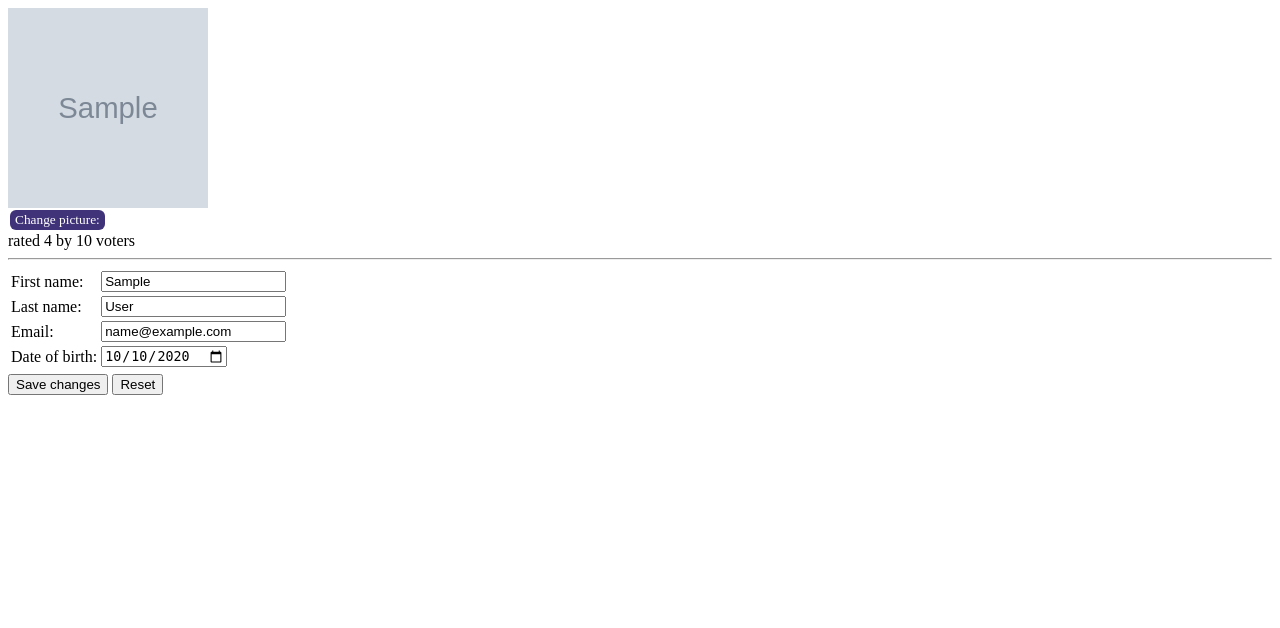
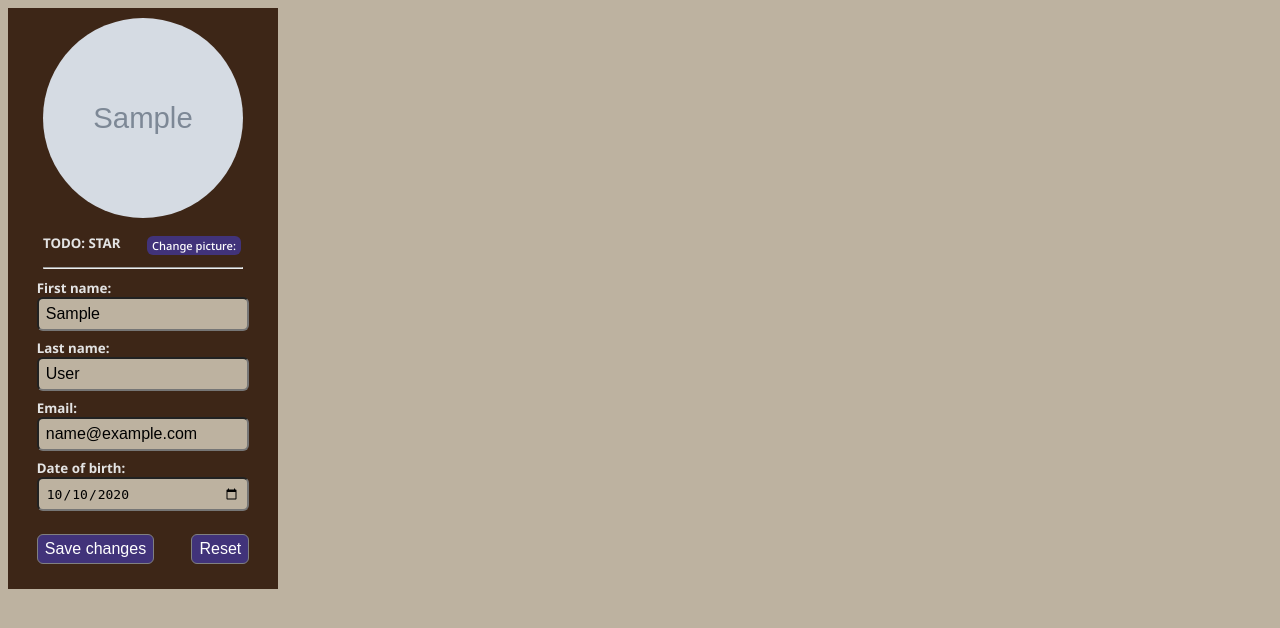
Before and after one commit to CorDamir/zagreballer, a Django app: template user_accounts/templates/my-profile.html in a window 1280 px wide. Shown: the top 628 px of the page. Run offline with Django 4.2, Linux system fonts and the light colour scheme; tables that the repository leaves empty hold one stand-in row (values such as "Sample post"); the template is opened without the code that fills it: values that come from a table or form of the project are taken from there, most other values are stand-ins (such as "Sample title", 1, 10 or a date in 2020); grey boxes marked "Sample" are stand-in pictures.

Commit message:
style user profile data edit display

```diff
--- a/static/assets/css/forms.css
+++ b/static/assets/css/forms.css
@@ -1,5 +1,6 @@
 /* LOGIN / SIGNUP FORMS STYLING */
 
+/*#data-edit-form,*/
 #login-form-container {
     z-index: 5;
     background-color: var(--strong);
@@ -41,6 +42,7 @@
     margin-bottom: 1.5rem;
 }
 
+/*#data-edit-form input,*/
 .form input {
     box-sizing: border-box;
     padding: 0 15px;
@@ -54,6 +56,7 @@
     outline: none;
 }
 
+/*#data-edit-form input:focus*/
 .form input:focus {
     box-shadow: 0 0px 3px rgb(255, 255, 255);
 }
--- a/static/assets/css/my-profile.css
+++ b/static/assets/css/my-profile.css
@@ -1,3 +1,5 @@
+@import url('https://fonts.googleapis.com/css2?family=Noto+Sans:ital,wght@0,100..900;1,100..900&family=Raleway:ital,wght@0,100..900;1,100..900&display=swap');
+
 :root {
     --strong: #3d2617;
     --bg: #BDB2A0;
@@ -9,21 +11,32 @@
     --reddish: #ec0b43;
 }
 
+body {
+    background-color: var(--bg);
+    font-family: "Noto Sans", serif;
+}
+
 fieldset{
     all: unset;
+}
+
+hr {
+    margin: 10px 0;
 }
 
 #user-image,
 #user-image > img {
     width: 200px;
     height: 200px;
+    border-radius: 50%;
+    margin-bottom: 1rem;
 }
 
-#image-upload-form input {
+#image-upload input {
     display: none;
 }
 
-#image-upload-form label {
+#image-upload label {
     display: inline-block;
     box-sizing: border-box;
     border-radius: 6px;
@@ -37,10 +50,54 @@ fieldset{
     transition: 0.4s;
 }
 
-#image-upload-form label::after {
-
+#data-edit-form {
+    max-width: 250px;
+    display: flex;
+    flex-direction: column;
+    align-items: center;
+    background-color: var(--strong);
+    padding: 10px;
+    color: var(--menu);
+    font-size: smaller;
+    font-weight: bold;
 }
 
-#image-upload-form label:hover {
-    background: var(--accent);
+#star-upload-container {
+    display: flex;
+    justify-content: space-between;
 }
+
+#user-data-set {
+    display: flex;
+    flex-direction: column;
+    width: 85%;
+}
+
+#user-data-set input,
+#data-edit-buttons button {
+    margin-bottom: 0.5rem;
+    height: 30px;
+    font-size: larger;
+    background-color: var(--bg);
+    padding: 0 7px;
+    border-radius: 6px;
+}
+
+#data-edit-buttons {
+    width: 85%;
+    display: flex;
+    justify-content: space-between;
+}
+
+#data-edit-buttons button {
+    transition: all 0.4s;
+    color: white;
+    margin: 15px 0;
+    background-color: var(--accent-dim);
+    border: 1px solid gray;
+}
+
+#data-edit-buttons button:hover,
+#image-upload label:hover {
+    background-color: var(--accent);
+}
--- a/user_accounts/templates/my-profile.html
+++ b/user_accounts/templates/my-profile.html
@@ -17,53 +17,44 @@
     <meta charset="UTF-8">
     <meta name="viewport" content="width=device-width, initial-scale=1.0">
     <link rel="stylesheet" href="{% static 'assets/css/my-profile.css' %}" type="text/css">
+    <link rel="stylesheet" href="{% static 'assets/css/forms.css' %}" type="text/css">
     <title>{{ player.username }} @ZagreBaller</title>
 </head>
 
 <body>
-    <form action="{% url 'submit_changes' user.username %}" method="POST" enctype="multipart/form-data">
+    <form id="data-edit-form" action="{% url 'submit_changes' user.username %}" method="POST" enctype="multipart/form-data">
         {% csrf_token %}
+
         <div id="user-profile-hero">
             <div id="user-image">
                 <img src="{{ player.image.url }}" alt="profile photo">
             </div>
 
-            <fieldset id="image-upload-form">
-                {{ img_upload }}
-            </fieldset>
+            <div id="star-upload-container">
+                <div id="user-star-rating">TODO: STAR</div>
+                <fieldset id="image-upload">{{ img_upload }}</fieldset>
+            </div>
 
-            <div id="user-star-rating">
-                rated {{ rating }} by {{ votes }} voters
-            </div>
             <hr>
         </div>
-        <fieldset>
-            <table>
-                <tbody>
-                    <tr>
-                        <td><label for="first_name">First name:</label></td>
-                        <td><input type="text" value="{{ player.first_name }}" name="first_name" id="first_name"></td>
-                    </tr>
-                    <tr>
-                        <td><label for="last_name">Last name:</label></td>
-                        <td><input type="text" value="{{ player.last_name }}" name="last_name" id="last_name"></td>
-                    </tr>
-                    <tr>
-                        <td><label for="email">Email:</label></td>
-                        <td><input type="text" value="{{ player.email }}" name="email" id="email"></td>
-                    </tr>
-                    <tr>
-                        <td><label for="birthdate">Date of birth:</label></td>
-                        <td><input type="date" value="{{ player.birthdate | date:'Y-m-d' }}" name="birthdate"
-                                id="birthdate"></td>
-                    </tr>
-                </tbody>
-            </table>
+
+        <fieldset id="user-data-set">
+            <label for="first_name">First name:</label>
+            <input type="text" value="{{ player.first_name }}" name="first_name" id="first_name">
+
+            <label for="last_name">Last name:</label>
+            <input type="text" value="{{ player.last_name }}" name="last_name" id="last_name">
+
+            <label for="email">Email:</label>
+            <input type="text" value="{{ player.email }}" name="email" id="email">
+
+            <label for="birthdate">Date of birth:</label>
+            <input type="date" value="{{ player.birthdate | date:'Y-m-d' }}" name="birthdate" id="birthdate">
         </fieldset>
 
-        <div id="form-buttons">
+        <div id="data-edit-buttons">
             <button type="submit">Save changes</button>
-            <button>Reset</button>
+            <button type="reset">Reset</button>
         </div>
     </form>
 </body>
--- a/user_accounts/views.py
+++ b/user_accounts/views.py
@@ -167,8 +167,6 @@ def user_data_change_handler(request, slg):
             return redirect("my_profile", slg)
 
 
-
-
 # helper functions
 def check_player(slg):
     """
--- a/zagreballer/settings.py
+++ b/zagreballer/settings.py
@@ -29,7 +29,7 @@ STATIC_ROOT = os.path.join(BASE_DIR, 'staticfiles')
 SECRET_KEY = os.environ.get("SECRET_KEY")
 
 # SECURITY WARNING: don't run with debug turned on in production!
-DEBUG = True
+DEBUG = False
 ALLOWED_HOSTS = ["127.0.0.1", ".herokuapp.com"]
 
 CSRF_TRUSTED_ORIGINS = [
```
